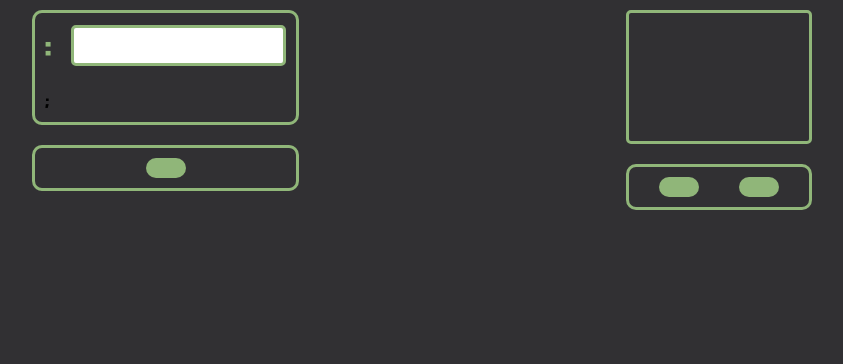
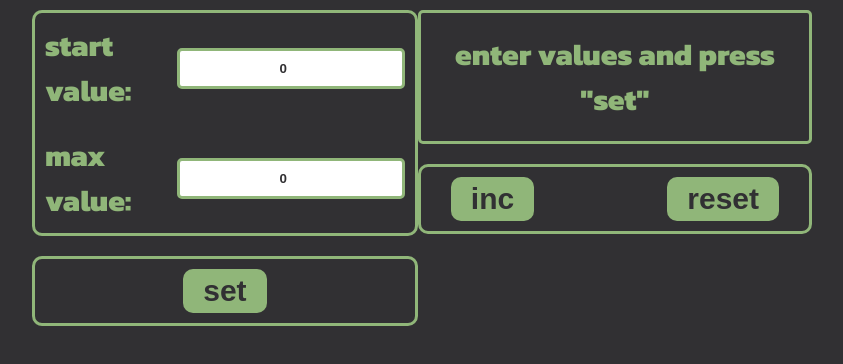
Before and after one commit to persistent-fox/counter-double, a React (Create React App) app: page / in a window 1280 px wide. Shown: the top 364 px of the page, without its empty margins (218-1061 px from the left). Built offline with nearby package versions, Linux system fonts and the light colour scheme.

Commit message:
create changeIncHandler

```diff
--- a/src/components/button/Button.tsx
+++ b/src/components/button/Button.tsx
@@ -1,10 +1,16 @@
 import React from 'react';
 import { styled } from 'styled-components';
 
-type TButtonProps = {};
+type TButtonProps = {
+	children: React.ReactNode;
+	callback: () => void;
+};
 
-export const Button = ({}: TButtonProps) => {
-	return <StyledButton></StyledButton>;
+export const Button = ({ callback, children }: TButtonProps) => {
+	const onClick = () => {
+		callback();
+	};
+	return <StyledButton onClick={onClick}>{children}</StyledButton>;
 };
 
 export const StyledButton = styled.button`
--- a/src/components/control-buttons/ControlButtons.tsx
+++ b/src/components/control-buttons/ControlButtons.tsx
@@ -3,13 +3,16 @@ import { Button } from '../button/Button';
 import { TDisabledBtn } from '../../types/types';
 import { inc, reset } from '../../mock/data';
 
-type TControlButtonsProps = {};
+type TControlButtonsProps = {
+	onChangeResetHandler: () => void;
+	onChangeIncHandler: () => void;
+};
 
-export const ControlButtons = ({}: TControlButtonsProps) => {
+export const ControlButtons = ({ onChangeResetHandler, onChangeIncHandler }: TControlButtonsProps) => {
 	return (
 		<StyledControlButtons>
-			<Button>inc</Button>
-			<Button>reset</Button>
+			<Button callback={onChangeIncHandler}>inc</Button>
+			<Button callback={onChangeResetHandler}>reset</Button>
 		</StyledControlButtons>
 	);
 };
--- a/src/components/counter/Counter.tsx
+++ b/src/components/counter/Counter.tsx
@@ -5,30 +5,70 @@ import { InfoBoard } from '../info-board/InfoBoard';
 import { ControlButtons } from '../control-buttons/ControlButtons';
 import { styled } from 'styled-components';
 import { useEffect, useState } from 'react';
-import { TDisabledBtn, TValue } from '../../types/types';
-import { board, inc, max, reset, set, start } from '../../mock/data';
+import { max, start, board } from '../../mock/data';
+import { TBoard, TValue } from '../../types/types';
 
 export const Counter = () => {
-	const onChangeValue = (key: string, value: string) => {};
+	const [boardValue, setBoardValue] = useState<TBoard>({
+		id: board,
+		value: 'enter values and press "set"',
+		error: false,
+	});
+	const [values, setValues] = useState<TValue[]>([
+		{
+			id: start,
+			value: '0',
+			title: 'start value',
+			error: false,
+		},
+		{
+			id: max,
+			value: '0',
+			title: 'max value',
+			error: false,
+		},
+	]);
 
-	const onChangeIncHandler = () => {};
+	const onChangeValue = (id: string, value: string) => {};
 
-	const onChangeResetHandler = () => {};
+	const onChangeIncHandler = () => {
+		if (+boardValue.value + 1 === +values[1].value) {
+			setBoardValue({ ...boardValue, value: (+boardValue.value + 1).toString(), error: true });
+		}
+		if (+boardValue.value + 1 < +values[1].value) {
+			setBoardValue({ ...boardValue, value: (+boardValue.value + 1).toString() });
+		}
+	};
 
-	const setValuesHandler = () => {};
+	const onChangeResetHandler = () => {
+		setBoardValue({ ...boardValue, value: values[0].value, error: false });
+	};
 
-	useEffect(() => {}, []);
+	const setValuesHandler = () => {
+		localStorage.setItem('values', JSON.stringify(values));
+		localStorage.setItem('board', JSON.stringify({ ...boardValue, value: values[0].value }));
+		setBoardValue({ ...boardValue, value: values[0].value });
+	};
+
+	useEffect(() => {
+		const storageValues = localStorage.getItem('values');
+		const storageBoard = localStorage.getItem('board');
+		if (storageValues && storageBoard) {
+			setValues(JSON.parse(storageValues));
+			setBoardValue(JSON.parse(storageBoard));
+		}
+	}, []);
 
 	return (
 		<StyledCounter>
 			<FlexWrapper gap='20px' direction='column'>
-				<ValueFields />
-				<SetValue />
+				<ValueFields values={values} onChangeValue={onChangeValue} />
+				<SetValue setValuesHandler={setValuesHandler} />
 			</FlexWrapper>
 
 			<FlexWrapper gap='20px' direction='column'>
-				<InfoBoard />
-				<ControlButtons />
+				<InfoBoard boardValue={boardValue} />
+				<ControlButtons onChangeIncHandler={onChangeIncHandler} onChangeResetHandler={onChangeResetHandler} />
 			</FlexWrapper>
 		</StyledCounter>
 	);
--- a/src/components/field/Field.tsx
+++ b/src/components/field/Field.tsx
@@ -1,19 +1,29 @@
 import { ChangeEvent } from 'react';
 import { css, styled } from 'styled-components';
-import { TValue } from '../../types/types';
 
-type TFieldProps = {};
+type TFieldProps = {
+	error: boolean;
+	value: string;
+	label: string;
+	callback: (value: string) => void;
+};
 
-export const Field = ({}: TFieldProps) => {
+export const Field = ({ label, value, error, callback }: TFieldProps) => {
+	const onChange = (e: ChangeEvent<HTMLInputElement>) => {
+		callback(e.currentTarget.value);
+	};
+
 	return (
 		<StyledField>
-			<Label htmlFor=''>:</Label>
-			<Input type='number' />
+			<Label htmlFor=''>{label}:</Label>
+			<Input error={error ? 'error' : ''} value={value} onChange={onChange} type='number' />
 		</StyledField>
 	);
 };
 
-type TInputProps = {};
+type TInputProps = {
+	error: string;
+};
 
 export const StyledField = styled.div`
 	display: flex;
@@ -38,4 +48,10 @@ const Input = styled.input<TInputProps>`
 	color: ${props => props.theme.colors.primary};
 	font-weight: 900;
 	text-align: center;
+	${props =>
+		props.error === 'error' &&
+		css`
+			background-color: ${props => props.theme.colors.tertiary};
+			border: 3px solid ${props => props.theme.colors.error};
+		`}
 `;
--- a/src/components/info-board/InfoBoard.tsx
+++ b/src/components/info-board/InfoBoard.tsx
@@ -1,13 +1,17 @@
 import styled, { css } from 'styled-components';
-import { TValue } from '../../types/types';
+import { TBoard } from '../../types/types';
 
-type TInfoBoardProps = {};
-
-export const InfoBoard = ({}: TInfoBoardProps) => {
-	return <StyledInfoBoard></StyledInfoBoard>;
+type TInfoBoardProps = {
+	boardValue: TBoard;
 };
 
-type TStyledInfoBoardProps = {};
+export const InfoBoard = ({ boardValue }: TInfoBoardProps) => {
+	return <StyledInfoBoard error={boardValue.error ? 'error' : ''}>{boardValue.value}</StyledInfoBoard>;
+};
+
+type TStyledInfoBoardProps = {
+	error: string;
+};
 
 const StyledInfoBoard = styled.span<TStyledInfoBoardProps>`
 	display: flex;
@@ -23,4 +27,9 @@ const StyledInfoBoard = styled.span<TStyledInfoBoardProps>`
 	background-color: transparent;
 	border: 3px solid ${props => props.theme.colors.accent};
 	color: ${props => props.theme.colors.accent};
+	${props =>
+		props.error === 'error' &&
+		css`
+			color: ${props => props.theme.colors.error};
+		`}
 `;
--- a/src/components/set-value/SetValue.tsx
+++ b/src/components/set-value/SetValue.tsx
@@ -2,12 +2,14 @@ import { styled } from 'styled-components';
 import { Button } from '../button/Button';
 import { TDisabledBtn, TValue } from '../../types/types';
 
-type TSetValueProps = {};
+type TSetValueProps = {
+	setValuesHandler: () => void;
+};
 
-export const SetValue = ({}: TSetValueProps) => {
+export const SetValue = ({ setValuesHandler }: TSetValueProps) => {
 	return (
 		<StyledSetValue>
-			<Button>set</Button>
+			<Button callback={setValuesHandler}>set</Button>
 		</StyledSetValue>
 	);
 };
--- a/src/components/value-fields/ValueFields.tsx
+++ b/src/components/value-fields/ValueFields.tsx
@@ -1,13 +1,21 @@
 import { styled } from 'styled-components';
 import { Field, StyledField } from '../field/Field';
-import { board } from '../../mock/data';
+import { TValue } from '../../types/types';
 
-type TValueFieldsProps = {};
+type TValueFieldsProps = {
+	values: TValue[];
+	onChangeValue: (id: string, value: string) => void;
+};
 
-export const ValueFields = ({}: TValueFieldsProps) => {
+export const ValueFields = ({ values, onChangeValue }: TValueFieldsProps) => {
 	return (
 		<StyledValueFields>
-			<Field />;
+			{values.map(item => {
+				const onChange = (value: string) => {
+					onChangeValue(item.id, value);
+				};
+				return <Field value={item.value} callback={onChange} error={item.error} label={item.title} key={item.id} />;
+			})}
 		</StyledValueFields>
 	);
 };
--- a/src/mock/data.ts
+++ b/src/mock/data.ts
@@ -1,7 +1,7 @@
-export const start = '111';
-export const max = '222';
-export const board = '333';
+export const start = 'startValue';
+export const max = 'maxValue';
+export const board = 'board';
 
-export const set = '444';
-export const reset = '555';
-export const inc = '666';
+export const set = 'setBtn';
+export const reset = 'resetBtn';
+export const inc = 'incBtn';
--- a/src/types/types.ts
+++ b/src/types/types.ts
@@ -7,6 +7,12 @@ export type TValue = {
 	error: boolean;
 };
 
+export type TBoard = {
+	id: string;
+	value: string;
+	error: boolean;
+};
+
 export type TDisabledBtn = {
 	id: string;
 	disabled: boolean;
```
